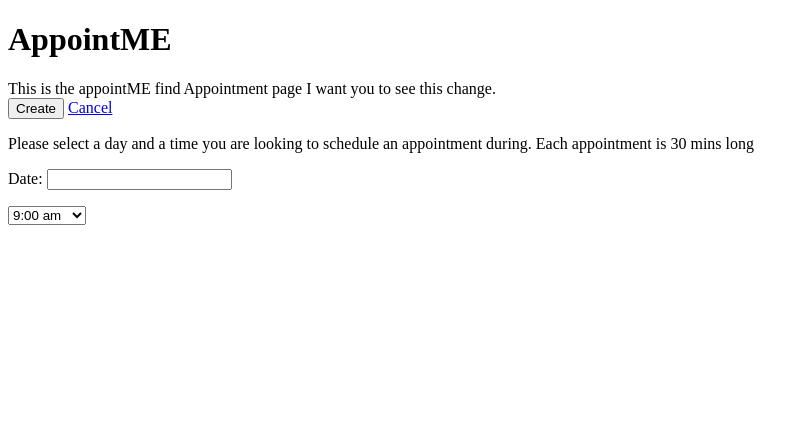
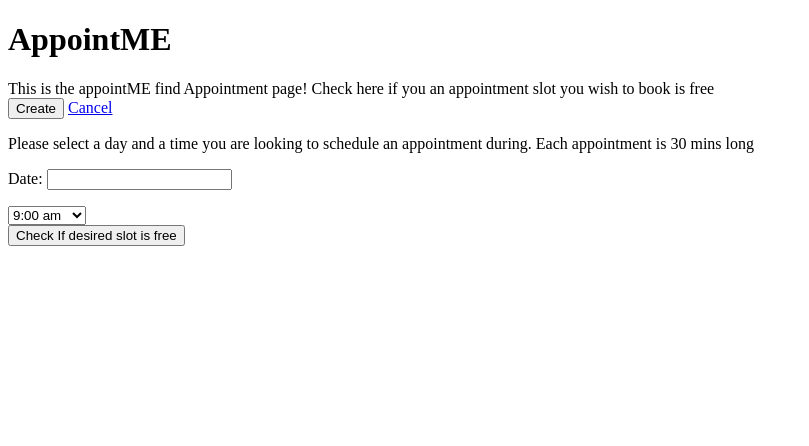
Before and after one commit to Pizzorni/appointME, a Django app: page /findAppointment in a window 1280 px wide. Shown: the top 446 px of the page, without its empty margins (0-809 px from the left). Run offline with Django 3.2, Linux system fonts and the light colour scheme; parts of the project's set-up code (start-up, migrations or seed data) failed here and were passed over; some libraries are stand-ins or nearby versions.

Commit message:
trying to read from dropdown

```diff
--- a/scheduler/templates/findAppointment.html
+++ b/scheduler/templates/findAppointment.html
@@ -3,7 +3,8 @@
 {% block title %}Find Appointment{% endblock %}
 
 {% block main %}
-This is the appointME find Appointment page I want you to see this change.
+This is the appointME find Appointment page!
+Check here if you an appointment slot you wish to book is free
 
 	{% if form.errors %}
 		<p class="error">Incorrect parameters entered</p>
@@ -38,7 +39,7 @@ This is the appointME find Appointment page I want you to see this change.
             <p>Date: <input type="text" id="datepicker"></p>
 
             <select name="models" id="models">
-                <option>9:00 am</option>
+                <option value="9:30" >9:00 am</option>
                 <option>9:30 am</option>
                 <option>10:00 am</option>
                 <option>10:30 am</option>
@@ -58,6 +59,7 @@ This is the appointME find Appointment page I want you to see this change.
 
             </select>
         </form>
+        <input type="submit" value="Check If desired slot is free" />
     </body>
 </html>
 
```
